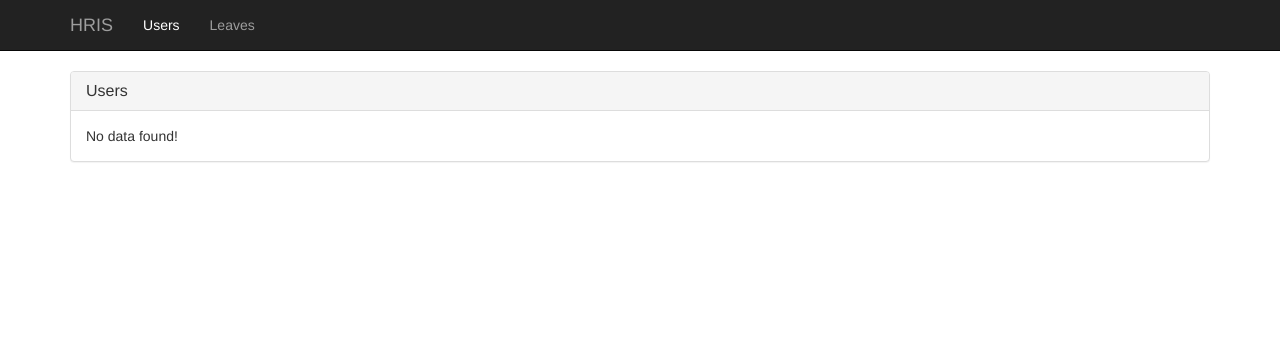
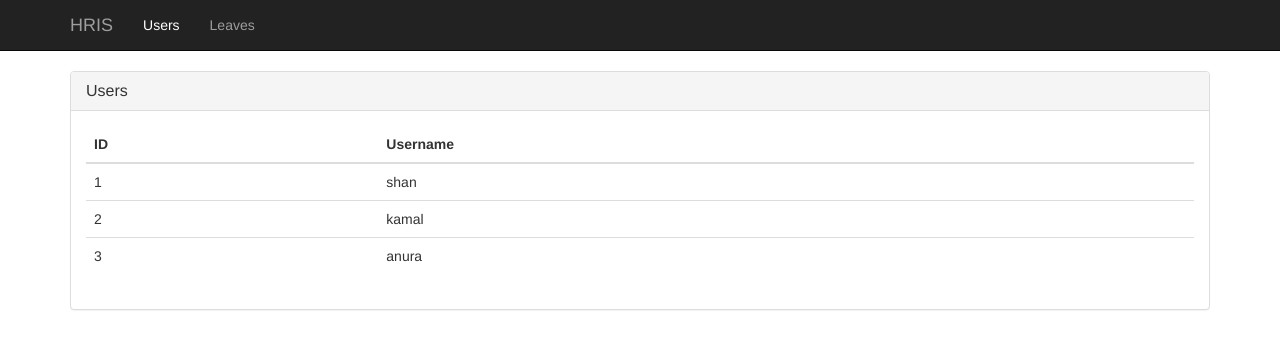
Before and after one commit to ProgexTech/hris-shell, an Angular app: page / in a window 1280 px wide. Both pictures are taken after a click on the link "Users". Shown: the top 348 px of the page. Built offline with nearby package versions, Linux system fonts and the light colour scheme.

Commit message:
User, LeaveStatus & LeaveType entity classes added

```diff
--- /dev/null
+++ b/src/app/entities/leave-status.ts
@@ -0,0 +1,7 @@
+export class LeaveStatus {
+
+    code: string;
+    name: string;
+    description: string;
+
+}
--- /dev/null
+++ b/src/app/entities/leave-type.ts
@@ -0,0 +1,7 @@
+export class LeaveType {
+
+    code: string;
+    name: string;
+    description: string;
+
+}
--- /dev/null
+++ b/src/app/entities/user.ts
@@ -0,0 +1,13 @@
+export class User {
+
+    id: number;
+    userName: string;
+    /*password: string;
+    firstName: string;
+    lastName: string;
+    nic: string;
+    address: string;
+    email: string;
+    dob: string;*/
+
+}
--- a/src/app/leave-status.service.ts
+++ b/src/app/leave-status.service.ts
@@ -1,8 +1,19 @@
 import { Injectable } from '@angular/core';
+import { LeaveStatus } from './entities/leave-status';
 
 @Injectable()
 export class LeaveStatusService {
 
   constructor() { }
 
+  getAllLeaveStatus(): LeaveStatus[] {
+    const leaveStatus: LeaveStatus[] = [
+        {code: 'APP', name: 'Approved', description: 'Approved Leave'},
+        {code: 'CAN', name: 'Canceled', description: 'Canceled Leave'},
+        {code: 'REJ', name: 'Rejected', description: 'Rejected Leave'},
+    ];
+    return leaveStatus;
+  }
+
+
 }
--- a/src/app/leave-type.service.ts
+++ b/src/app/leave-type.service.ts
@@ -1,8 +1,18 @@
 import { Injectable } from '@angular/core';
+import { LeaveType } from './entities/leave-type';
 
 @Injectable()
 export class LeaveTypeService {
 
   constructor() { }
 
+  getAllLeaveTypes(): LeaveType[] {
+    const leaveTypes: LeaveType[] = [
+        {code: 'ANN', name: 'Annual', description: 'Annual Leave'},
+        {code: 'CAS', name: 'Casual', description: 'Casual Leave'},
+        {code: 'SIC', name: 'Sick', description: 'Sick Leave'},
+    ];
+    return leaveTypes;
+  }
+
 }
--- a/src/app/user.service.ts
+++ b/src/app/user.service.ts
@@ -1,8 +1,18 @@
 import { Injectable } from '@angular/core';
+import { User } from './entities/user';
 
 @Injectable()
 export class UserService {
 
   constructor() { }
 
+  getAllUsers(): User[] {
+    const users: User[] = [
+      {id: 1, userName: "shan"},
+      {id: 2, userName: "kamal"},
+      {id: 3, userName: "anura"}
+    ];
+    return users;
+  }
+
 }
--- a/src/app/user/user.component.html
+++ b/src/app/user/user.component.html
@@ -3,6 +3,24 @@
     <h3 class="panel-title">Users</h3>
   </div>
   <div class="panel-body">
-    No data found!
+    <div *ngIf="allUsers">
+        <table class="table">
+            <thead>
+              <tr>
+                <th>ID</th>
+                <th>Username</th>
+              </tr>
+            </thead>
+            <tbody>
+              <tr *ngFor="let user of allUsers">
+                <td>{{user.id}}</td>
+                <td>{{user.userName}}</td>
+              </tr>
+            </tbody>
+        </table>
+    </div>
+    <div *ngIf="!allUsers">
+      No data found!
+    </div>
   </div>
 </div>
--- a/src/app/user/user.component.ts
+++ b/src/app/user/user.component.ts
@@ -1,5 +1,6 @@
 import { Component, OnInit } from '@angular/core';
 import { UserService } from '../user.service';
+import { User } from '../entities/user';
 
 @Component({
   selector: 'app-user',
@@ -8,9 +9,12 @@ import { UserService } from '../user.service';
 })
 export class UserComponent implements OnInit {
 
+  allUsers: User[];
+
   constructor(private userService: UserService) { }
 
   ngOnInit() {
+    this.allUsers = this.userService.getAllUsers();
   }
 
 }
```
